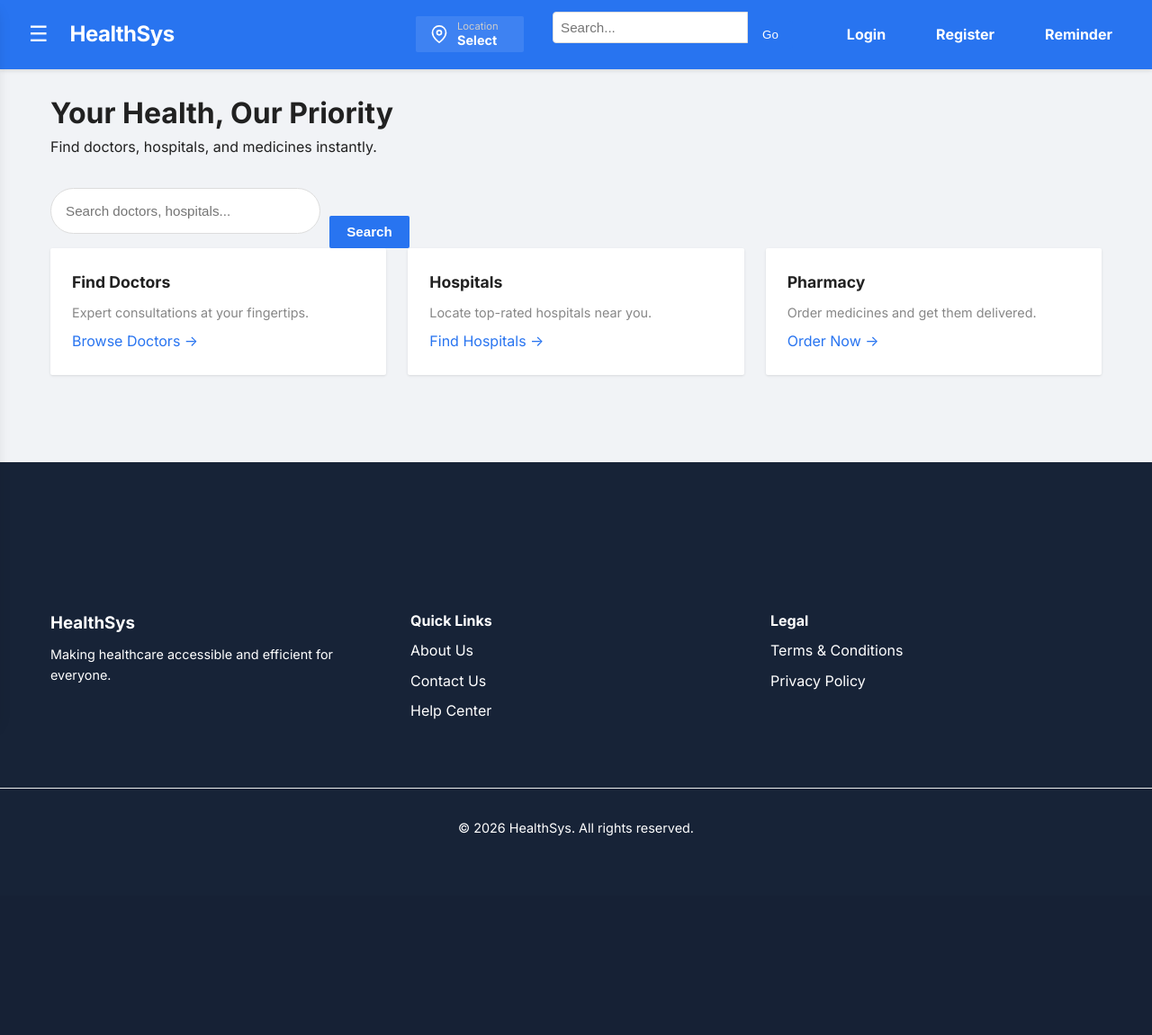
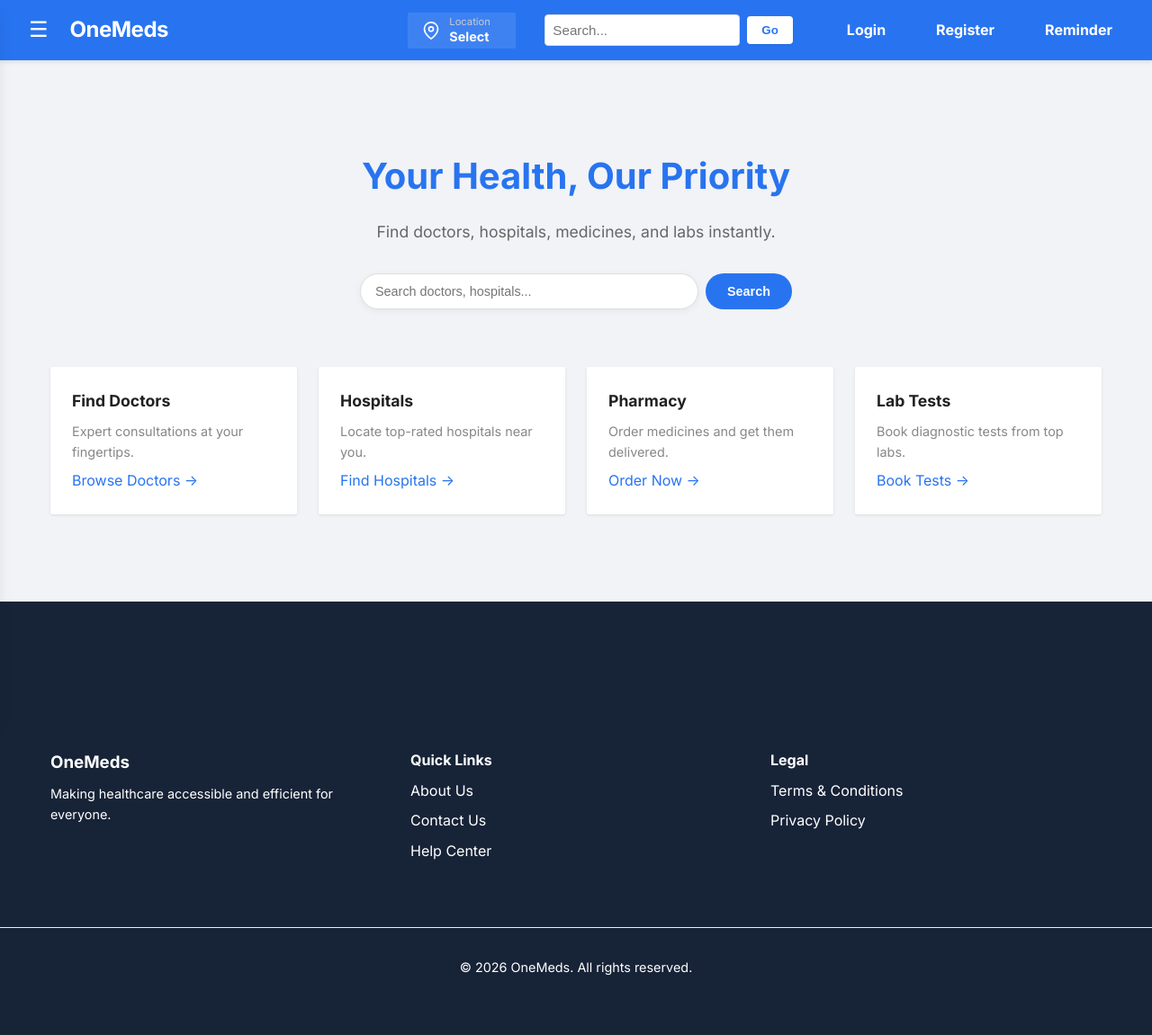
Before and after one commit to Mayilsamyv12/Smart-Healthcare-Hospital-Appointment-System, a Django app: template templates/core/home.html in a window 1280 px wide. Shown: the whole page at 90% size. Before the commit the page ends 930 px from the top, so only its background shows below. Run offline with Django 3.2, Linux system fonts and the light colour scheme; the template is opened without the code that fills it, so the values that code supplies are empty.

Commit message:
Update sidebar categories, home search alignment, and revert email activation

```diff
--- a/static/css/style.css
+++ b/static/css/style.css
@@ -139,6 +139,22 @@ img {
     left: 0;
 }
 
+.sidebar .nav-item {
+    color: #000 !important;
+    /* Force Black */
+    /* Dark text for white sidebar */
+    padding: 1rem;
+    border-radius: var(--radius-sm);
+    display: block;
+    /* Ensure block display for links */
+}
+
+.sidebar .nav-item:hover {
+    background: #f1f3f6;
+    /* Light gray hover */
+    color: var(--primary) !important;
+}
+
 .hamburger {
     cursor: pointer;
     font-size: 1.5rem;
@@ -187,7 +203,8 @@ img {
 /* Grid */
 .grid {
     display: grid;
-    grid-template-columns: repeat(auto-fill, minmax(280px, 1fr));
+    grid-template-columns: repeat(auto-fit, minmax(200px, 1fr));
+    /* Reduced min-width to fit 4 items */
     gap: 1.5rem;
 }
 
--- a/templates/base.html
+++ b/templates/base.html
@@ -14,7 +14,7 @@
     <nav class="navbar">
         <div style="display: flex; align-items: center;">
             <div class="hamburger" onclick="toggleSidebar()">☰</div>
-            <a href="{% url 'home' %}" class="brand">HealthSys</a>
+            <a href="{% url 'home' %}" class="brand">OneMeds</a>
 
         </div>
         <div class="nav-links">
@@ -38,15 +38,14 @@
                 style="display: flex; align-items: center; margin-right: 1rem;">
 
                 <input type="text" name="q" placeholder="Search..."
-                    style="padding: 0.5rem; border: 1px solid #ddd; border-radius: 4px 0 0 4px; outline: none;">
+                    style="padding: 0.5rem; border: 1px solid #ddd; border-radius: 4px; outline: none; margin: 0; margin-right: 8px;">
                 <button type="submit"
-                    style="padding: 0.5rem 1rem; background: var(--primary); color: white; border: none; border-radius: 0 4px 4px 0; cursor: pointer;">Go</button>
+                    style="padding: 0.5rem 1rem; background: #fff; color: var(--primary); font-weight: bold; border: none; border-radius: 4px; cursor: pointer; box-shadow: 0 1px 2px rgba(0,0,0,0.1);">Go</button>
             </form>
 
             {% if user.is_authenticated %}
             <a href="{% url 'cart_view' %}" class="nav-item">Cart</a>
             <a href="{% url 'profile' %}" class="nav-item">Profile</a>
-            <a href="{% url 'logout' %}" class="nav-item">Logout</a>
 
 
             {% else %}
@@ -62,6 +61,10 @@
     </nav>
 
     <div class="sidebar" id="sidebar">
+        <div style="position: absolute; top: 20px; right: 20px; padding: 5px; cursor: pointer;"
+            onclick="toggleSidebar()">
+            <span style="font-size: 2rem; color: #000; line-height: 1;">&times;</span>
+        </div>
 
         <div style="padding: 1rem;">
             <a href="{% url 'home' %}" class="nav-item" style="display:block; margin-bottom:1rem;">Home</a>
@@ -86,7 +89,7 @@
         <div class="container"
             style="display: grid; grid-template-columns: repeat(auto-fit, minmax(200px, 1fr)); gap: 2rem;">
             <div>
-                <h3 style="color: var(--primary);">HealthSys</h3>
+                <h3 style="color: var(--primary);">OneMeds</h3>
                 <p style="color: #666; font-size: 0.9rem; margin-top: 0.5rem;">Making healthcare accessible and
                     efficient for everyone.</p>
             </div>
@@ -118,7 +121,7 @@
         </div>
         <div
             style="text-align: center; margin-top: 2rem; padding-top: 2rem; border-top: 1px solid #eee; color: #999; font-size: 0.9rem;">
-            &copy; 2026 HealthSys. All rights reserved.
+            &copy; 2026 OneMeds. All rights reserved.
         </div>
     </footer>
 
@@ -127,6 +130,10 @@
 
     <!-- Initial State for JS -->
     <script>
+        function toggleSidebar() {
+            document.getElementById('sidebar').classList.toggle('active');
+        }
+
         window.isLocationMandatory = {% if user.is_authenticated %}true{% else %} false{% endif %};
         window.hasLocationSet = "{% if request.session.user_location %}true{% endif %}" === "true";
 
--- a/templates/core/home.html
+++ b/templates/core/home.html
@@ -1,14 +1,17 @@
 {% extends 'base.html' %}
 
 {% block content %}
-<div class="hero">
-    <h1>Your Health, Our Priority</h1>
-    <p>Find doctors, hospitals, and medicines instantly.</p>
-    <div style="margin-top: 2rem;">
-        <form action="{% url 'hospital_list' %}" method="get" style="display: inline-flex; gap: 10px;">
+<div class="hero" style="text-align: center; padding: 4rem 0;">
+    <h1 style="color: var(--primary); font-size: 2.5rem; margin-bottom: 1rem;">Your Health, Our Priority</h1>
+    <p style="color: #666; font-size: 1.1rem; margin-bottom: 2rem;">Find doctors, hospitals, medicines, and labs
+        instantly.</p>
+    <div style="display: flex; justify-content: center;">
+        <form action="{% url 'hospital_list' %}" method="get"
+            style="display: flex; align-items: center; gap: 8px; width: 100%; max-width: 480px;">
             <input type="text" name="q" placeholder="Search doctors, hospitals..."
-                style="padding: 1rem; border-radius: 50px; border: 1px solid #ddd; width: 300px;">
-            <button type="submit" class="btn btn-primary">Search</button>
+                style="height: 40px; padding: 0 1rem; font-size: 0.9rem; border-radius: 20px; border: 1px solid #ddd; width: 100%; flex: 1; outline: none; box-shadow: 0 2px 8px rgba(0,0,0,0.05); margin: 0;">
+            <button type="submit" class="btn btn-primary"
+                style="height: 40px; border-radius: 20px; padding: 0 1.5rem; font-size: 0.9rem; white-space: nowrap; display: flex; align-items: center; justify-content: center;">Search</button>
         </form>
     </div>
 </div>
@@ -29,5 +32,10 @@
         <p>Order medicines and get them delivered.</p>
         <a href="{% url 'medicine_list' %}" style="color: var(--primary);">Order Now &rarr;</a>
     </div>
+    <div class="card">
+        <h3>Lab Tests</h3>
+        <p>Book diagnostic tests from top labs.</p>
+        <a href="{% url 'lab_test_list' %}" style="color: var(--primary);">Book Tests &rarr;</a>
+    </div>
 </div>
 {% endblock %}
--- a/users/forms.py
+++ b/users/forms.py
@@ -8,3 +8,9 @@ class CustomUserCreationForm(UserCreationForm):
     class Meta:
         model = CustomUser
         fields = ('username', 'email', 'age', 'gender', 'contact_no')
+
+    def clean_email(self):
+        email = self.cleaned_data.get('email')
+        if CustomUser.objects.filter(email=email).exists():
+            raise forms.ValidationError("This email is already registered.")
+        return email
```
Also changed, not shown: core/context_processors.py (+15 -0 lines), healthcare_project/settings.py (+7 -0 lines), templates/users/acc_active_email.html (added, +8 -0 lines), templates/users/email_verification_failed.html (added, +8 -0 lines), templates/users/email_verification_sent.html (added, +9 -0 lines), templates/users/email_verification_success.html (added, +9 -0 lines), users/views.py (+22 -1 lines), media/hospitals/Screenshot_2025-12-25_214511.png (added).
